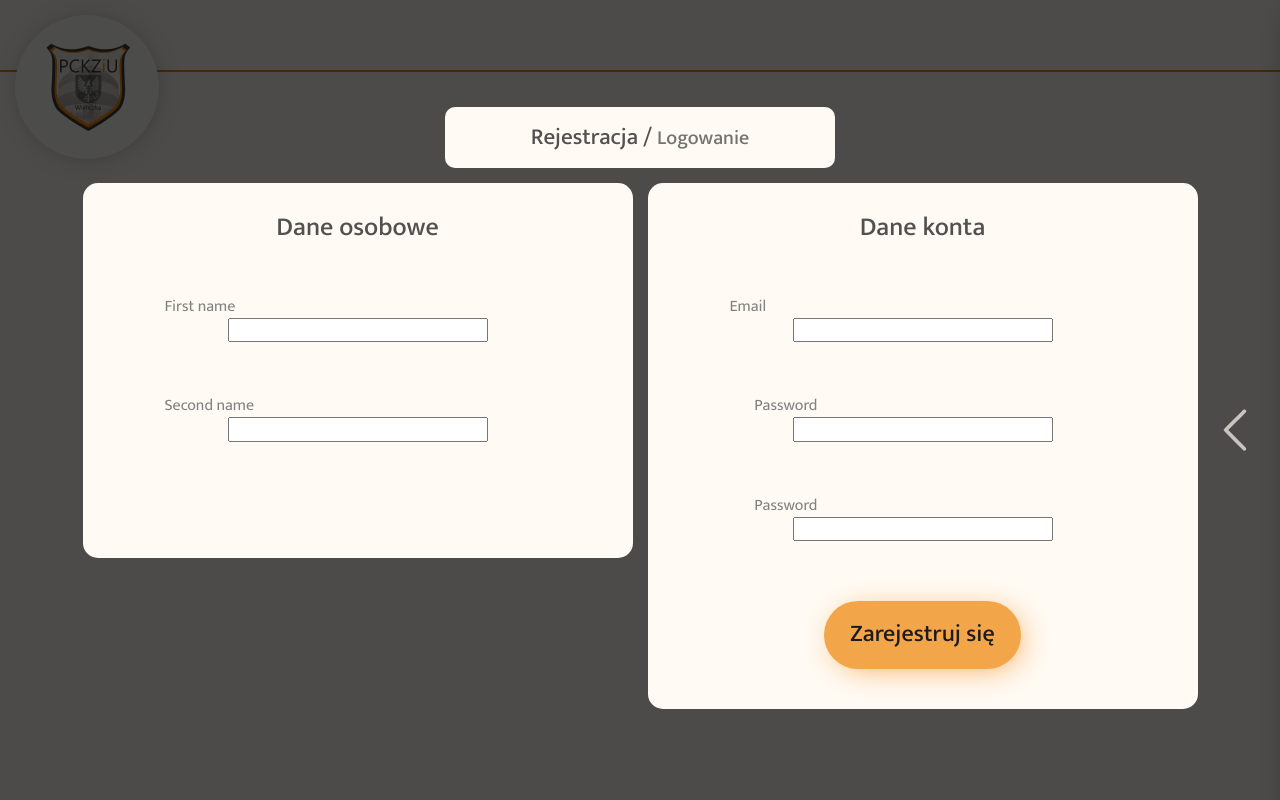
After one commit to NikitaArd/TaskSync, a Django app: template project_manager/manager_app/templates/manager_app/registration_page.html in a window 1280 px wide. The commit adds this page. Run offline with Django 4.2, Linux system fonts and the light colour scheme; the template is opened without the code that fills it, so the values that code supplies are empty, except form fields; tables that the repository leaves empty hold one stand-in row (values such as "Sample post"); form fields are guessed from the names that the template uses; some libraries are stand-ins or nearby versions.

Commit message:
[2.4.6.0] Create registration page and registration form, demercated templates (layout and templates)

```diff
--- a/project_manager/manager_app/static/manager_app/style/style.css
+++ b/project_manager/manager_app/static/manager_app/style/style.css
@@ -1,5 +1,9 @@
 * {
   outline: none !important;
+}
+
+a:-webkit-any-link {
+  text-decoration: none;
 }
 
 h1, h2, h3, p {
--- /dev/null
+++ b/project_manager/manager_app/templates/manager_app/layout/basic.html
@@ -0,0 +1,53 @@
+{% load static %}
+
+<!DOCTYPE html>
+<html lang="en">
+<head>
+    <meta charset="UTF-8">
+    <meta http-equiv="X-UA-Compatible" content="IE=edge">
+    <meta name="viewport" content="width=device-width, initial-scale=1.0">
+
+    <!-- Other plugins -->
+    <script src="https://ajax.googleapis.com/ajax/libs/jquery/1.11.0/jquery.min.js" defer></script>
+    <link rel="stylesheet" href="https://cdnjs.cloudflare.com/ajax/libs/normalize/8.0.1/normalize.css" integrity="sha512-oHDEc8Xed4hiW6CxD7qjbnI+B07vDdX7hEPTvn9pSZO1bcRqHp8mj9pyr+8RVC2GmtEfI2Bi9Ke9Ass0as+zpg==" crossorigin="anonymous" referrerpolicy="no-referrer" />
+
+    <!-- Fonts static files -->
+    <link rel="preconnect" href="https://fonts.googleapis.com">
+    <link rel="preconnect" href="https://fonts.gstatic.com" crossorigin>
+    <link href="https://fonts.googleapis.com/css2?family=Mukta:wght@300;400;500;600;700;800&display=swap" rel="stylesheet">
+
+    <!-- Custom static files -->
+    <link rel="stylesheet" href="{% static 'manager_app/style/style.css' %}">
+    <link rel="stylesheet" href="{% static 'manager_app/style/style_inherited.css' %}">
+    <script src="{% static 'manager_app/script/script.js' %}" defer></script>
+    <title>{% block title %}{% endblock title%}</title>
+</head>
+<body>
+    <header>
+        <div class="logo">
+                <img src="{% static 'manager_app/icons/pckziu-logo 2.png' %}" alt="Logo PCKZiU">
+        </div>
+    </header>
+
+    {% block dialog %}
+    {% endblock dialog %}
+
+    <nav id="menu">
+        <div id="menuContent">
+            <a href="#"><p class="text-1">Strona główna</p></a>
+            <a href="#"><p class="text-1">Twoje konto</p></a>
+            <a href="#"><p class="text-1">Galeria projektów</p></a>
+            <a href="#"><p class="text-1">Repo</p></a>
+        </div>
+        <div id="menuToggle">
+            <i class="fa fa-bars">
+                    <img src="{% static 'manager_app/icons/side-menu-arrow.svg' %}" class="header-more">
+            </i>
+        </div>
+    </nav>
+
+    {% block main %}
+    {% endblock main %}
+
+</body>
+</html>
--- /dev/null
+++ b/project_manager/manager_app/templates/manager_app/registration_page.html
@@ -0,0 +1,57 @@
+{% extends './layout/basic.html' %}
+{% load static %}
+
+{% block title %}Strona rejestracji{% endblock title %}
+
+{% block dialog %}
+    <div class="dialog-wrapper dialog-active-always" id="project-add-window">
+        <div class="dialog-registration">
+            <div class="dialog-registration-title dialog-auth-title">
+                <h1>Rejestracja / <a href="_-_-_-_-_-_">Logowanie</a></h1>
+            </div>
+            <form method="post">
+                {% csrf_token %}
+                <div class="dialog-registration-person-data">
+                    <h2>Dane osobowe</h2>
+
+                    <div class="field">
+                        <!-- <input type="input" class="field-input" placeholder="Imię" name="name" id='name' required /> -->
+                        {{ form.first_name }}
+                        <label for="name" class="field-label">{{ form.first_name.label }}</label>
+                    </div>
+
+                    <div class="field">
+                        <!-- <input type="input" class="field-input" placeholder="Nazwisko" name="second-name" id='second-name' required /> -->
+                        {{ form.second_name }}
+                        <label for="second-name" class="field-label">{{ form.second_name.label }}</label>
+                    </div>
+                </div>
+
+                <div class="dialog-registration-accounts-data">
+                    <h2>Dane konta</h2>
+
+                    <div class="field">
+                        <!-- <input type="email" class="field-input" placeholder="Email" name="email" id='email' required /> -->
+                        {{ form.email }}
+                        <label for="email" class="field-label">{{ form.email.label }}</label>
+                    </div>
+
+                    <div class="field field-mini">
+                        <!-- <input type="password" class="field-input" placeholder="Hasło" name="password1" id='password1' required /> -->
+                        {{ form.password1 }}
+                        <label for="password1" class="field-label">{{ form.password1.label }}</label>
+                    </div>
+
+                    <div class=" field field-mini">
+                        <!-- <input type="password" class="field-input" placeholder="Hasło" name="password2" id='password2' required /> -->
+                        {{ form.password2 }}
+                        <label for="password2" class="field-label">{{ form.password2.label }}</label>
+                    </div>
+
+                    <button class="button registration-button">Zarejestruj się</button>
+                </div>
+            </form>
+
+        </div>
+    </div>
+{% endblock dialog %}
```
Also changed, not shown: project_manager/manager_app/forms.py (added, +57 -0 lines), project_manager/manager_app/templates/manager_app/title_page.html (+10 -43 lines), project_manager/manager_app/urls.py (+6 -1 lines), project_manager/manager_app/views.py (+19 -1 lines).
